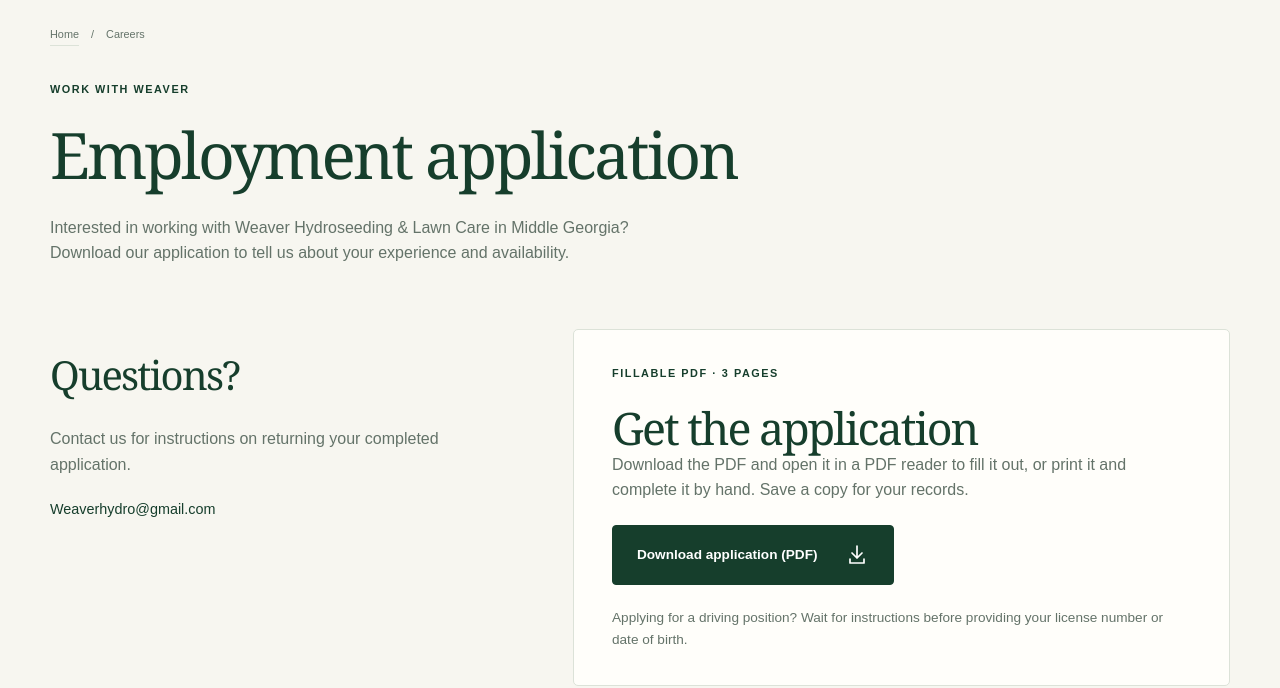
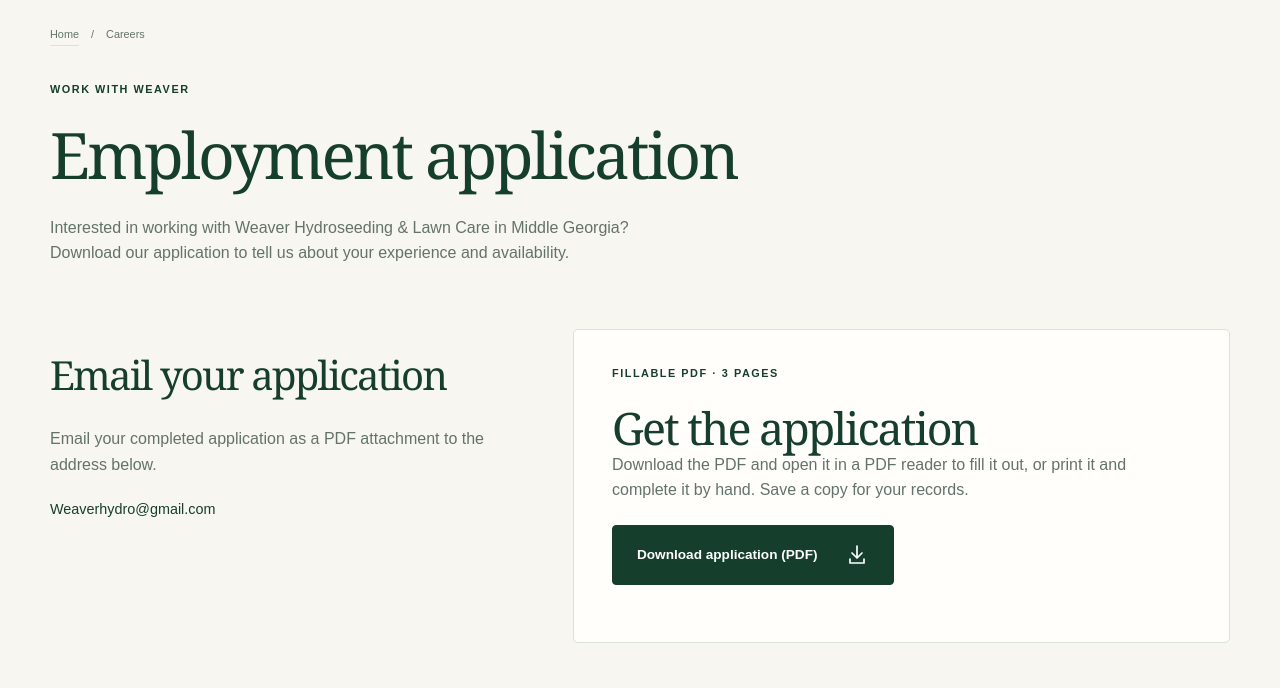
Before and after one commit to justynweaver98-design/Weaver-Hydro, a plain HTML site: page careers.html in a window 1280 px wide. Shown: the part 135-823 px from the top of the page. Drawn offline with Linux system fonts and the light colour scheme.

Commit message:
Clarify how to email completed employment applications

```diff
--- a/careers.html
+++ b/careers.html
@@ -28,8 +28,8 @@
   </section>
   <div class="wrap contact-grid">
     <aside class="contact-aside" aria-labelledby="application-help">
-      <h2 id="application-help">Questions?</h2>
-      <p>Contact us for instructions on returning your completed application.</p>
+      <h2 id="application-help">Email your application</h2>
+      <p>Email your completed application as a PDF attachment to the address below.</p>
       <a class="contact-email" href="mailto:Weaverhydro@gmail.com?subject=Employment%20application">Weaverhydro@gmail.com</a>
     </aside>
     <section class="form-card careers-download" aria-labelledby="application-download">
@@ -40,7 +40,6 @@
         Download application (PDF)
         <svg viewBox="0 0 24 24" fill="none" aria-hidden="true"><path d="M12 3v12m-5-5 5 5 5-5M5 16v4h14v-4" stroke="currentColor" stroke-width="1.7" stroke-linecap="round" stroke-linejoin="round"/></svg>
       </a>
-      <p class="careers-note">Applying for a driving position? Wait for instructions before providing your license number or date of birth.</p>
     </section>
   </div>
 </main>
```
